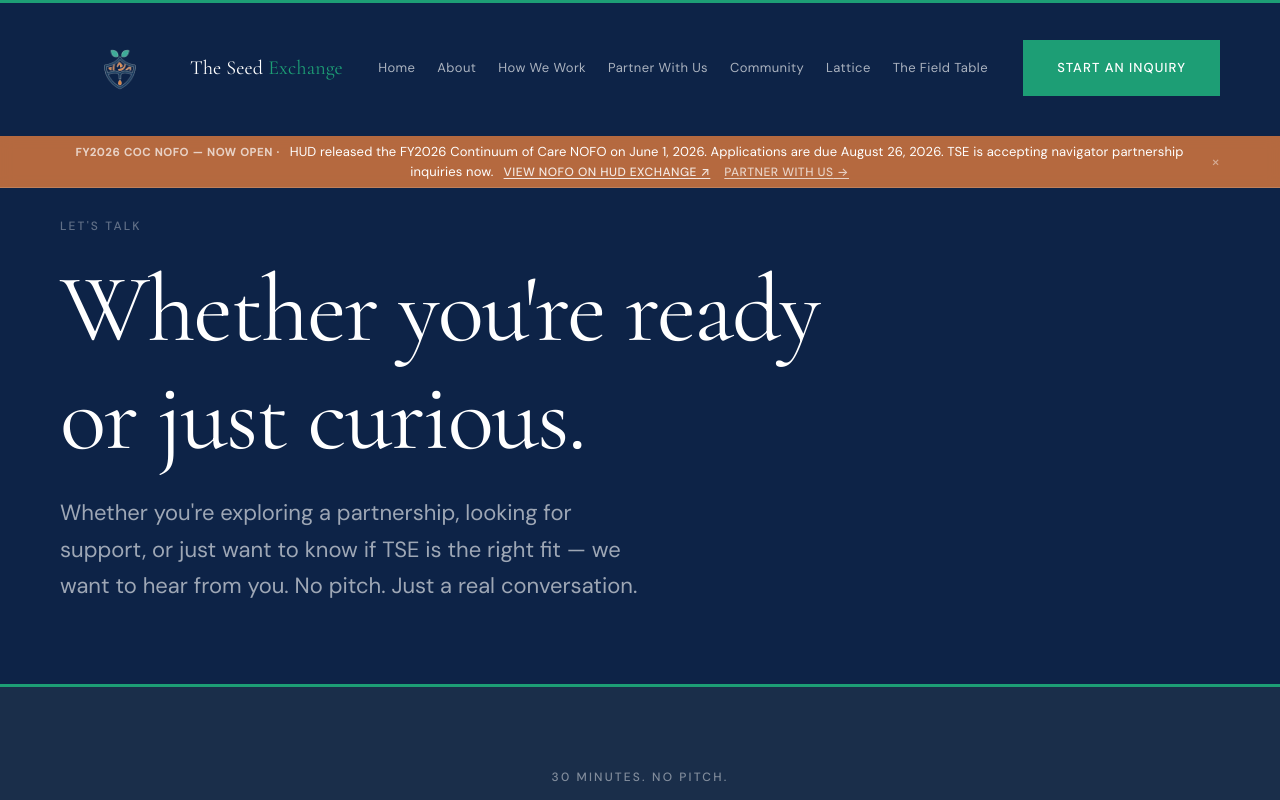
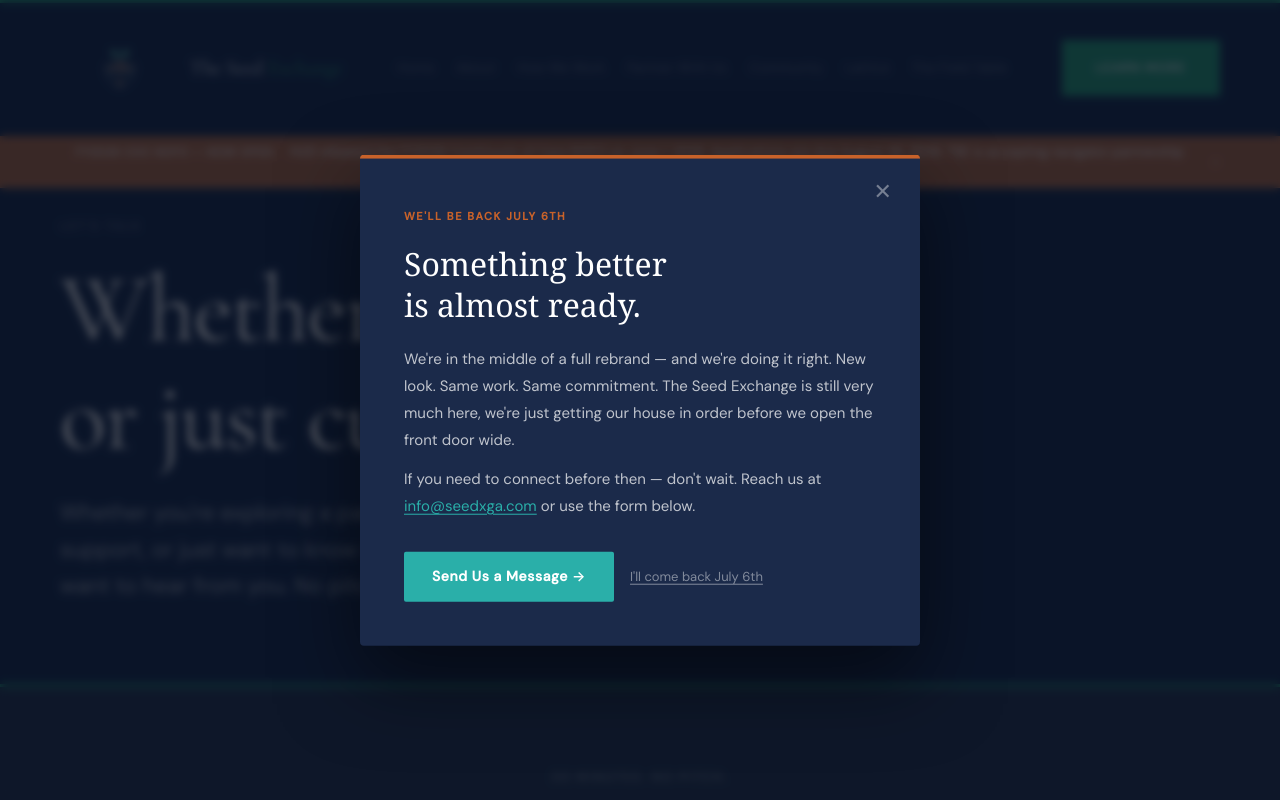
Before and after one commit to seventyeastllc/seed-exchange, a React (Vite) app: page /contact in a window 1280 px wide. Shown: the top 800 px of the page. Built offline with nearby package versions, Linux system fonts and the light colour scheme.

Commit message:
Maintenance mode — rebrand in progress, back July 6th

```diff
--- a/src/App.jsx
+++ b/src/App.jsx
@@ -1,4 +1,4 @@
-import { BrowserRouter, Routes, Route } from 'react-router-dom'
+import { BrowserRouter, Routes, Route, Navigate } from 'react-router-dom'
 import Navigation from './components/Navigation'
 import AnnouncementBanner from './components/AnnouncementBanner'
 import Footer from './components/Footer'
@@ -10,13 +10,28 @@
 import Lattice from './pages/Lattice'
 import Roundtables from './pages/Roundtables'
 import Contact from './pages/Contact'
+import MaintenancePopup from './components/MaintenancePopup'
+import { MAINTENANCE_MODE } from './maintenance.js'
 
 export default function App() {
   return (
     <BrowserRouter>
       <Navigation />
       <AnnouncementBanner />
+
+      {MAINTENANCE_MODE && <MaintenancePopup />}
+
       <Routes>
+        {MAINTENANCE_MODE ? (
+          <>
+            {/* Maintenance: only Home and Contact are live */}
+            <Route path="/" element={<Home />} />
+            <Route path="/contact" element={<Contact />} />
+            {/* Everything else bounces home */}
+            <Route path="*" element={<Navigate to="/" replace />} />
+          </>
+        ) : (
+          <>
             <Route path="/" element={<Home />} />
             <Route path="/about" element={<About />} />
             <Route path="/how-we-work" element={<HowWeWork />} />
@@ -25,7 +40,10 @@
             <Route path="/lattice" element={<Lattice />} />
             <Route path="/roundtables" element={<Roundtables />} />
             <Route path="/contact" element={<Contact />} />
+          </>
+        )}
       </Routes>
+
       <Footer />
     </BrowserRouter>
   )
--- a/src/components/Footer.jsx
+++ b/src/components/Footer.jsx
@@ -1,4 +1,5 @@
 import { Link } from 'react-router-dom'
+import { MAINTENANCE_MODE } from '../maintenance.js'
 
 /* ── Social media SVG icons ── */
 const IconFacebook = () => (
@@ -25,16 +26,17 @@
   </svg>
 )
 
-const NAV_LINKS = [
-  { to: '/', label: 'Home' },
-  { to: '/about', label: 'About TSE' },
-  { to: '/how-we-work', label: 'How We Work' },
-  { to: '/partner', label: 'Partner With Us' },
-  { to: '/community', label: 'Community' },
-  { to: '/lattice', label: 'Lattice' },
-  { to: '/roundtables', label: 'Roundtables' },
-  { to: '/partner', label: 'Start an Inquiry' },
-]
+// In maintenance mode, internal page links become non-clickable spans
+const NavItem = ({ to, children }) => {
+  if (MAINTENANCE_MODE) {
+    return (
+      <span style={{ opacity: 0.35, cursor: 'default' }} aria-disabled="true">
+        {children}
+      </span>
+    )
+  }
+  return <Link to={to}>{children}</Link>
+}
 
 export default function Footer() {
   return (
@@ -72,9 +74,15 @@
           <div>
             <p className="footer-col-head">Navigate</p>
             <div className="footer-col-links">
-              {NAV_LINKS.map((link) => (
-                <Link key={link.to} to={link.to}>{link.label}</Link>
-              ))}
+              <NavItem to="/">Home</NavItem>
+              <NavItem to="/about">About TSE</NavItem>
+              <NavItem to="/how-we-work">How We Work</NavItem>
+              <NavItem to="/partner">Partner With Us</NavItem>
+              <NavItem to="/community">Community</NavItem>
+              <NavItem to="/lattice">Lattice</NavItem>
+              <NavItem to="/roundtables">Roundtables</NavItem>
+              {/* Contact is live during maintenance */}
+              <Link to="/contact">Contact</Link>
             </div>
           </div>
 
@@ -82,14 +90,16 @@
           <div>
             <p className="footer-col-head">Community</p>
             <div className="footer-col-links">
+              {/* External links — always live */}
               <a href="https://www.facebook.com/share/g/17aSVDX53z/" target="_blank" rel="noopener noreferrer">
                 Community Garden ↗
               </a>
               <a href="https://www.facebook.com/share/g/1avMjhRuw8/" target="_blank" rel="noopener noreferrer">
                 The Bridge ↗
               </a>
-              <Link to="/lattice">Lattice (Fall 2026)</Link>
-              <Link to="/roundtables">The Field Table</Link>
+              {/* Internal — disabled during maintenance */}
+              <NavItem to="/lattice">Lattice (Fall 2026)</NavItem>
+              <NavItem to="/roundtables">The Field Table</NavItem>
             </div>
           </div>
 
@@ -97,8 +107,10 @@
           <div>
             <p className="footer-col-head">Connect</p>
             <div className="footer-col-links">
-              <Link to="/partner">Partner With Us</Link>
-              <Link to="/partner">Start an Inquiry</Link>
+              {/* Internal partner links — disabled during maintenance */}
+              <NavItem to="/partner">Partner With Us</NavItem>
+              <NavItem to="/partner">Start an Inquiry</NavItem>
+              {/* External / email — always live */}
               <a href="https://www.facebook.com/profile.php?id=61578142387617" target="_blank" rel="noopener noreferrer">Facebook ↗</a>
               <a href="https://www.instagram.com/seedxga" target="_blank" rel="noopener noreferrer">Instagram ↗</a>
               <a href="https://substack.com/@theseedexchangega" target="_blank" rel="noopener noreferrer">Substack ↗</a>
@@ -108,7 +120,7 @@
           </div>
         </div>
 
-        {/* Substack CTA */}
+        {/* Substack CTA — external, always live */}
         <div className="footer-capture">
           <h4>Field notes from inside the work.</h4>
           <p className="sub">
@@ -129,6 +141,7 @@
           <p className="footer-copy">
             © {new Date().getFullYear()} The Seed Exchange. All rights reserved. seedxga.com
           </p>
+          {/* Social icons — always live */}
           <div className="footer-socials">
             <a href="https://www.facebook.com/profile.php?id=61578142387617" className="footer-social" target="_blank" rel="noopener noreferrer" aria-label="Facebook">
               <IconFacebook />
--- /dev/null
+++ b/src/components/MaintenancePopup.jsx
@@ -0,0 +1,186 @@
+import { useState, useEffect } from 'react'
+import { Link } from 'react-router-dom'
+import { MAINTENANCE_UNTIL, CONTACT_EMAIL } from '../maintenance.js'
+
+export default function MaintenancePopup() {
+  const [visible, setVisible] = useState(false)
+  const [dismissed, setDismissed] = useState(false)
+
+  useEffect(() => {
+    const timer = setTimeout(() => setVisible(true), 5000)
+    return () => clearTimeout(timer)
+  }, [])
+
+  if (!visible || dismissed) return null
+
+  return (
+    <>
+      {/* Backdrop */}
+      <div
+        onClick={() => setDismissed(true)}
+        style={{
+          position: 'fixed',
+          inset: 0,
+          background: 'rgba(10, 16, 30, 0.72)',
+          backdropFilter: 'blur(4px)',
+          zIndex: 9000,
+          animation: 'fadeIn 0.35s ease',
+        }}
+        aria-hidden="true"
+      />
+
+      {/* Modal */}
+      <div
+        role="dialog"
+        aria-modal="true"
+        aria-label="Site under maintenance"
+        style={{
+          position: 'fixed',
+          top: '50%',
+          left: '50%',
+          transform: 'translate(-50%, -50%)',
+          zIndex: 9001,
+          width: 'min(560px, calc(100vw - 40px))',
+          background: '#1B2A4A',
+          borderTop: '4px solid #C8622A',
+          borderRadius: '4px',
+          padding: '48px 44px 44px',
+          boxShadow: '0 32px 80px rgba(0,0,0,0.5)',
+          animation: 'slideUp 0.4s cubic-bezier(0.22,1,0.36,1)',
+        }}
+      >
+        {/* Close button */}
+        <button
+          onClick={() => setDismissed(true)}
+          aria-label="Close"
+          style={{
+            position: 'absolute',
+            top: '18px',
+            right: '20px',
+            background: 'none',
+            border: 'none',
+            color: 'rgba(255,255,255,0.4)',
+            fontSize: '22px',
+            lineHeight: 1,
+            cursor: 'pointer',
+            padding: '4px 8px',
+            transition: 'color 0.2s',
+          }}
+          onMouseEnter={e => e.currentTarget.style.color = 'rgba(255,255,255,0.85)'}
+          onMouseLeave={e => e.currentTarget.style.color = 'rgba(255,255,255,0.4)'}
+        >
+          ✕
+        </button>
+
+        {/* Eyebrow */}
+        <p style={{
+          fontSize: '11px',
+          fontWeight: 600,
+          letterSpacing: '0.14em',
+          textTransform: 'uppercase',
+          color: '#C8622A',
+          marginBottom: '16px',
+        }}>
+          We'll be back {MAINTENANCE_UNTIL}
+        </p>
+
+        {/* Headline */}
+        <h2 style={{
+          fontFamily: 'Georgia, "Times New Roman", serif',
+          fontSize: 'clamp(24px, 5vw, 32px)',
+          fontWeight: 400,
+          color: '#ffffff',
+          lineHeight: 1.3,
+          marginBottom: '20px',
+        }}>
+          Something better<br />is almost ready.
+        </h2>
+
+        {/* Body */}
+        <p style={{
+          fontSize: '15px',
+          lineHeight: 1.8,
+          color: 'rgba(255,255,255,0.72)',
+          marginBottom: '12px',
+        }}>
+          We're in the middle of a full rebrand — and we're doing it right.
+          New look. Same work. Same commitment. The Seed Exchange is still very
+          much here, we're just getting our house in order before we open
+          the front door wide.
+        </p>
+
+        <p style={{
+          fontSize: '15px',
+          lineHeight: 1.8,
+          color: 'rgba(255,255,255,0.72)',
+          marginBottom: '32px',
+        }}>
+          If you need to connect before then — don't wait.
+          Reach us at{' '}
+          <a
+            href={`mailto:${CONTACT_EMAIL}`}
+            style={{
+              color: '#2AAFA9',
+              textDecoration: 'underline',
+              textUnderlineOffset: '3px',
+            }}
+          >
+            {CONTACT_EMAIL}
+          </a>
+          {' '}or use the form below.
+        </p>
+
+        {/* CTAs */}
+        <div style={{ display: 'flex', gap: '12px', flexWrap: 'wrap', alignItems: 'center' }}>
+          <Link
+            to="/contact"
+            onClick={() => setDismissed(true)}
+            style={{
+              display: 'inline-block',
+              padding: '13px 28px',
+              background: '#2AAFA9',
+              color: '#ffffff',
+              fontWeight: 600,
+              fontSize: '14px',
+              letterSpacing: '0.04em',
+              textDecoration: 'none',
+              borderRadius: '2px',
+              transition: 'background 0.2s',
+            }}
+            onMouseEnter={e => e.currentTarget.style.background = '#239a95'}
+            onMouseLeave={e => e.currentTarget.style.background = '#2AAFA9'}
+          >
+            Send Us a Message →
+          </Link>
+
+          <button
+            onClick={() => setDismissed(true)}
+            style={{
+              background: 'none',
+              border: 'none',
+              color: 'rgba(255,255,255,0.45)',
+              fontSize: '13px',
+              cursor: 'pointer',
+              padding: '8px 4px',
+              textDecoration: 'underline',
+              textUnderlineOffset: '3px',
+            }}
+          >
+            I'll come back July 6th
+          </button>
+        </div>
+      </div>
+
+      <style>{`
+        @keyframes fadeIn {
+          from { opacity: 0 }
+          to   { opacity: 1 }
+        }
+        @keyframes slideUp {
+          from { opacity: 0; transform: translate(-50%, calc(-50% + 24px)) }
+          to   { opacity: 1; transform: translate(-50%, -50%) }
+        }
+      `}</style>
+    </>
+  )
+}
--- a/src/components/Navigation.jsx
+++ b/src/components/Navigation.jsx
@@ -1,5 +1,6 @@
 import { useState, useEffect } from 'react'
 import { Link, useLocation } from 'react-router-dom'
+import { MAINTENANCE_MODE } from '../maintenance.js'
 
 const NAV_LINKS = [
   { to: '/', label: 'Home' },
@@ -39,6 +40,7 @@
     <>
       <nav className={`nav ${solid ? 'nav--solid' : 'nav--transparent'}`} role="navigation" aria-label="Main navigation">
         <div className="nav-inner">
+          {/* Logo — always links home */}
           <Link to="/" className="nav-logo" aria-label="The Seed Exchange — Home">
             <div className="nav-logo-img-wrap">
               <img src="/logo-icon.png" alt="The Seed Exchange" className="nav-logo-img" />
@@ -48,8 +50,21 @@
             </span>
           </Link>
 
+          {/* Desktop nav links */}
           <div className="nav-links" role="list">
-            {NAV_LINKS.map((link) => (
+            {NAV_LINKS.map((link) =>
+              MAINTENANCE_MODE ? (
+                /* Titles visible, not clickable */
+                <span
+                  key={link.to}
+                  role="listitem"
+                  className="nav-link"
+                  style={{ cursor: 'default', opacity: 0.5, pointerEvents: 'none' }}
+                  aria-disabled="true"
+                >
+                  {link.label}
+                </span>
+              ) : (
                 <Link
                   key={link.to}
                   to={link.to}
@@ -58,12 +73,20 @@
                 >
                   {link.label}
                 </Link>
-            ))}
+              )
+            )}
           </div>
 
+          {/* Desktop CTA */}
+          {MAINTENANCE_MODE ? (
+            <Link to="/contact" className="btn btn-primary nav-desktop-cta">
+              Learn More
+            </Link>
+          ) : (
             <Link to="/partner" className="btn btn-primary nav-desktop-cta">
               Start an Inquiry
             </Link>
+          )}
 
           <button
             className={`nav-toggle ${menuOpen ? 'open' : ''}`}
@@ -78,12 +101,24 @@
         </div>
       </nav>
 
+      {/* Mobile drawer */}
       <div className={`nav-mobile ${menuOpen ? 'open' : ''}`} role="dialog" aria-modal="true" aria-label="Mobile navigation">
         <div className="nav-mobile-brand">
           <img src="/logo-icon.png" alt="The Seed Exchange" className="nav-logo-img" />
           <span className="nav-logo-text">The Seed <em>Exchange</em></span>
         </div>
-        {NAV_LINKS.map((link) => (
+
+        {NAV_LINKS.map((link) =>
+          MAINTENANCE_MODE ? (
+            <span
+              key={link.to}
+              className="nav-link"
+              style={{ cursor: 'default', opacity: 0.5, pointerEvents: 'none' }}
+              aria-disabled="true"
+            >
+              {link.label}
+            </span>
+          ) : (
             <Link
               key={link.to}
               to={link.to}
@@ -91,11 +126,19 @@
             >
               {link.label}
             </Link>
-        ))}
+          )
+        )}
+
         <div className="nav-mobile-cta">
+          {MAINTENANCE_MODE ? (
+            <Link to="/contact" className="btn btn-primary" onClick={() => setMenuOpen(false)}>
+              Learn More
+            </Link>
+          ) : (
             <Link to="/partner" className="btn btn-primary">
               Start an Inquiry
             </Link>
+          )}
         </div>
       </div>
     </>
--- /dev/null
+++ b/src/maintenance.js
@@ -0,0 +1,9 @@
+// ─────────────────────────────────────────────
+//  TSE Maintenance Mode — central config
+//  Flip MAINTENANCE_MODE to false when you're
+//  ready to go live with the new brand.
+// ─────────────────────────────────────────────
+
+export const MAINTENANCE_MODE = true
+export const MAINTENANCE_UNTIL = 'July 6th'
+export const CONTACT_EMAIL = 'info@seedxga.com'
--- a/vite.config.js
+++ b/vite.config.js
@@ -3,4 +3,8 @@
 
 export default defineConfig({
   plugins: [react()],
+  server: {
+    host: true,   // makes the dev server reachable on your local network
+    port: 5173,
+  },
 })
```
Also changed, not shown: src/pages/Contact.jsx (+11 -1 lines), 7 other files (tests, documents, lock files or other folders). Lines whose indentation alone changed are shown as unchanged.
